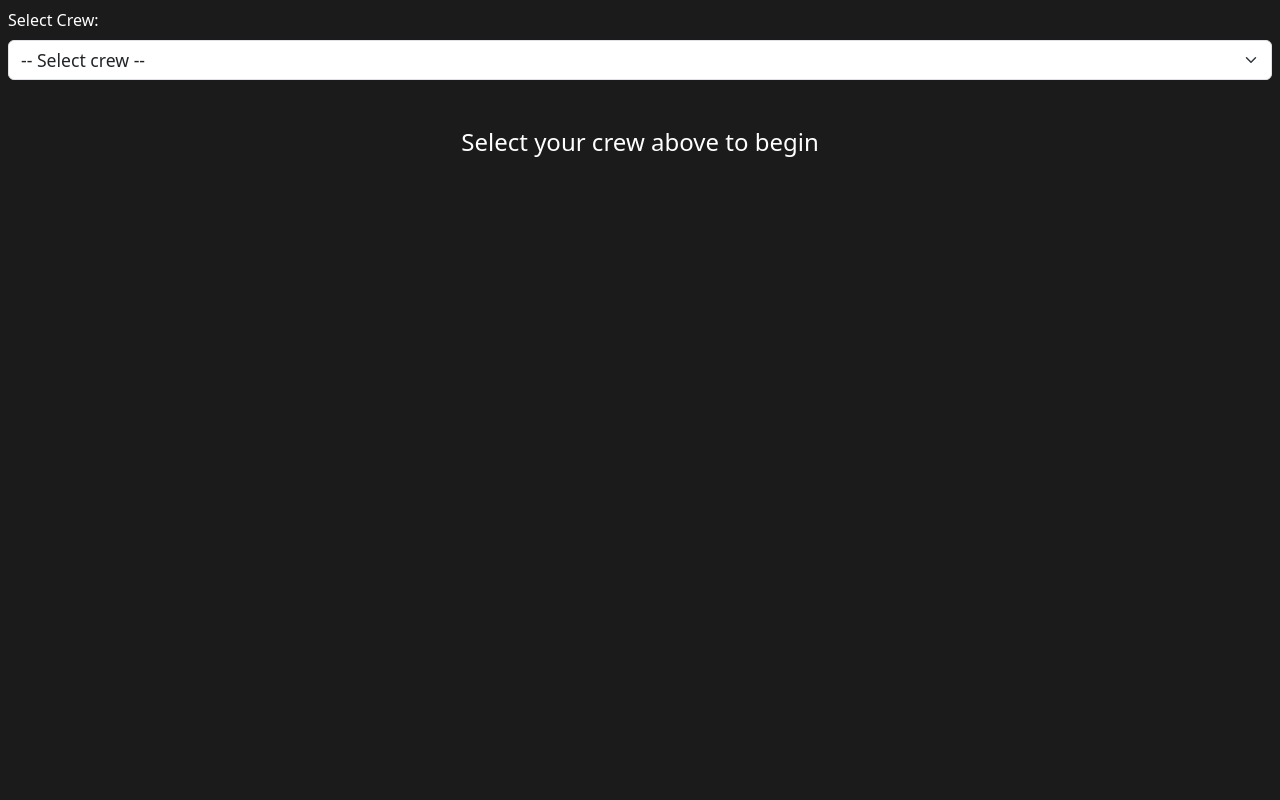
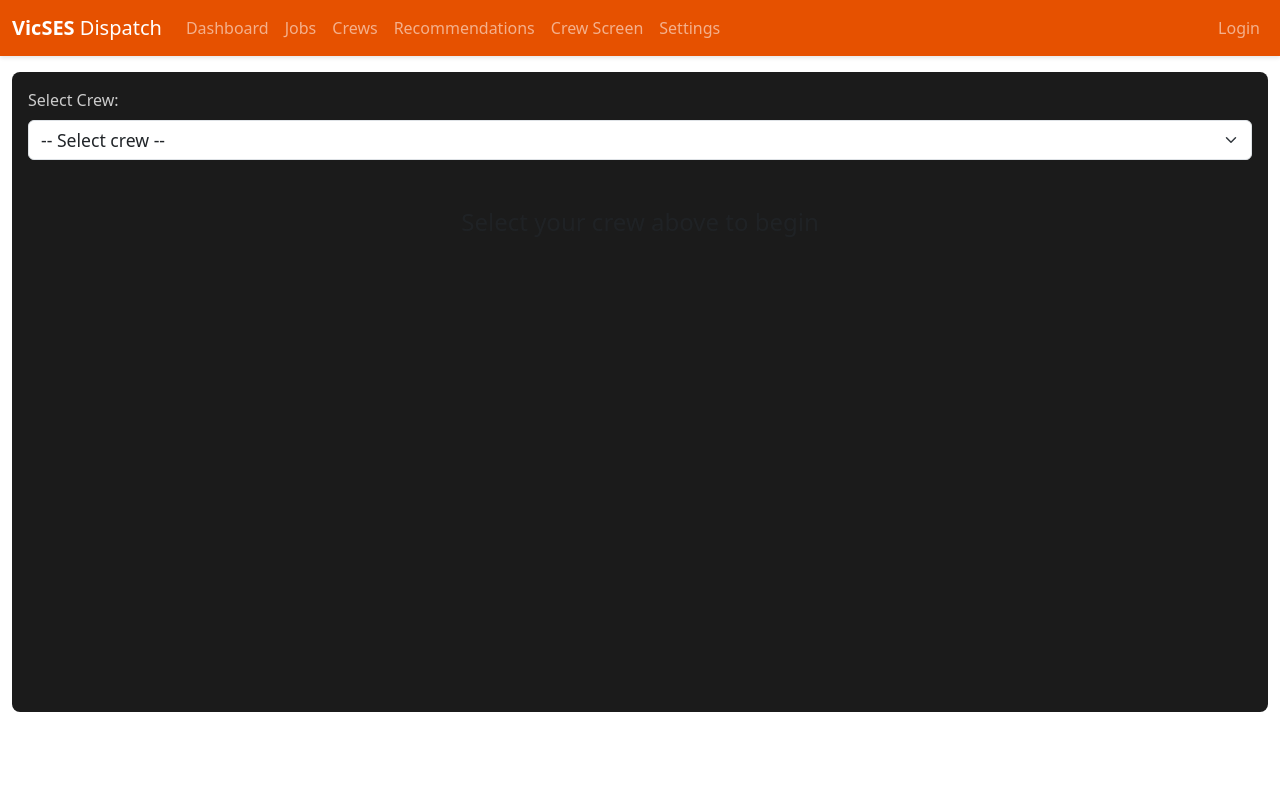
Before and after one commit to joshnz/ses-dispatch, a Django app: page /crew-screen/ in a window 1280 px wide. Run offline with Django 5.2, Linux system fonts and the light colour scheme; data that the repository does not hold is empty; parts of the project's set-up code (start-up, migrations or seed data) failed here and were passed over.

Commit message:
Fix SSE blocking, crew screen navbar, and queue deletion
- Replace SSE streaming with lightweight polling endpoint to avoid
  blocking Gunicorn sync workers (was freezing the app)
- Crew screen now extends base.html so it has the navigation bar
- Fix hx-delete 405 error: allow DELETE method on queue removal view
- Increase Gunicorn to 4 workers with 4 threads each
- Update crew-screen CSS to work within base template layout

Co-Authored-By: Claude Opus 4.6 <noreply@anthropic.com>

```diff
--- a/dispatch/templates/dispatch/crew_screen.html
+++ b/dispatch/templates/dispatch/crew_screen.html
@@ -1,20 +1,19 @@
+{% extends "dispatch/base.html" %}
 {% load static %}
-<!DOCTYPE html>
-<html lang="en">
-<head>
-    <meta charset="UTF-8">
-    <meta name="viewport" content="width=device-width, initial-scale=1.0">
-    <title>SES Crew Screen</title>
-    <link href="https://cdn.jsdelivr.net/npm/bootstrap@5.3.3/dist/css/bootstrap.min.css" rel="stylesheet">
+
+{% block title %}Crew Screen - SES Dispatch{% endblock %}
+
+{% block extra_css %}
 <link rel="stylesheet" href="{% static 'css/crew-screen.css' %}">
 <link rel="manifest" href="{% static 'manifest.json' %}">
 <meta name="theme-color" content="#E65100">
-</head>
-<body class="crew-screen-body">
-    <div class="container-fluid p-2">
+{% endblock %}
+
+{% block content %}
+<div class="crew-screen-wrapper">
     <!-- Crew selector -->
     <div class="crew-selector mb-3">
-            <label for="crew-select" class="form-label text-white">Select Crew:</label>
+        <label for="crew-select" class="form-label">Select Crew:</label>
         <select id="crew-select" class="form-select"
                 onchange="window.location.href='?crew=' + this.value">
             <option value="">-- Select crew --</option>
@@ -34,14 +33,9 @@
         {% include "dispatch/partials/crew_screen_content.html" %}
     </div>
     {% else %}
-        <div class="text-center text-white mt-5">
+    <div class="text-center text-muted mt-5">
         <h4>Select your crew above to begin</h4>
     </div>
     {% endif %}
 </div>
-
-    <script src="https://cdn.jsdelivr.net/npm/bootstrap@5.3.3/dist/js/bootstrap.bundle.min.js"></script>
-    <script src="https://unpkg.com/htmx.org@2.0.4"></script>
-    <script src="{% static 'js/sse.js' %}"></script>
-</body>
-</html>
+{% endblock %}
--- a/dispatch/urls.py
+++ b/dispatch/urls.py
@@ -29,6 +29,6 @@ urlpatterns = [
     path("action/queue/<int:crew_id>/<int:job_id>/", dispatch_actions.remove_from_queue_view),
     path("action/reorder-queue/<int:crew_id>/", dispatch_actions.reorder_queue_view),
 
-    # SSE
-    path("events/", sse.sse_stream, name="sse_stream"),
+    # Real-time updates (polling)
+    path("events/poll/", sse.sse_poll, name="sse_poll"),
 ]
--- a/dispatch/views/dispatch_actions.py
+++ b/dispatch/views/dispatch_actions.py
@@ -5,7 +5,7 @@ from django.contrib.auth.decorators import login_required
 from django.http import HttpResponseBadRequest
 from django.shortcuts import render, redirect, get_object_or_404
 from django.utils import timezone
-from django.views.decorators.http import require_POST
+from django.views.decorators.http import require_POST, require_http_methods
 
 from dispatch.models import Job, Crew, Assignment
 from dispatch.services.queue import (
@@ -218,7 +218,7 @@ def add_to_queue(request, crew_id):
 
 
 @login_required
-@require_POST
+@require_http_methods(["POST", "DELETE"])
 def remove_from_queue_view(request, crew_id, job_id):
     crew = get_object_or_404(Crew, pk=crew_id)
     do_remove_from_queue(crew, job_id)
--- a/dispatch/views/sse.py
+++ b/dispatch/views/sse.py
@@ -1,8 +1,7 @@
-import asyncio
 import json
 import time
 
-from django.http import StreamingHttpResponse
+from django.http import JsonResponse
 
 _last_change = time.time()
 
@@ -13,19 +12,6 @@ def notify_dispatch_change():
     _last_change = time.time()
 
 
-async def sse_stream(request):
-    """Server-Sent Events endpoint for real-time updates."""
-    async def event_generator():
-        last_check = time.time()
-        while True:
-            if _last_change > last_check:
-                last_check = time.time()
-                yield f"event: dispatch-update\ndata: {json.dumps({'ts': last_check})}\n\n"
-            await asyncio.sleep(2)
-
-    response = StreamingHttpResponse(
-        event_generator(), content_type="text/event-stream"
-    )
-    response["Cache-Control"] = "no-cache"
-    response["X-Accel-Buffering"] = "no"
-    return response
+def sse_poll(request):
+    """Lightweight polling endpoint. Returns the last change timestamp."""
+    return JsonResponse({"ts": _last_change})
--- a/static/css/crew-screen.css
+++ b/static/css/crew-screen.css
@@ -1,13 +1,19 @@
-/* SES Dispatch - Crew Screen (Mobile) Styles */
+/* SES Dispatch - Crew Screen Styles */
 
-.crew-screen-body {
+.crew-screen-wrapper {
     background-color: #1B1B1B;
     color: white;
-    min-height: 100vh;
+    min-height: 80vh;
+    padding: 1rem;
+    border-radius: 8px;
 }
 
 .crew-selector .form-select {
     font-size: 1.1rem;
+}
+
+.crew-selector .form-label {
+    color: #ccc;
 }
 
 .crew-status-banner {
@@ -19,13 +25,13 @@
 }
 
 /* Job card on crew screen */
-.crew-screen-body .card {
+.crew-screen-wrapper .card {
     background-color: #2c2c2c;
     border-color: #444;
     color: #eee;
 }
 
-.crew-screen-body .card-header {
+.crew-screen-wrapper .card-header {
     background-color: #333;
     border-color: #444;
 }
@@ -47,7 +53,7 @@
 .bg-priority-3 { background-color: #198754 !important; }
 
 /* Big action buttons */
-.crew-screen-body .btn-lg {
+.crew-screen-wrapper .btn-lg {
     font-size: 1.2rem;
     padding: 12px;
 }
--- a/static/js/sse.js
+++ b/static/js/sse.js
@@ -1,13 +1,29 @@
-/* SSE (Server-Sent Events) client for real-time dispatch updates */
+/* Real-time dispatch updates via polling.
+   SSE with sync Gunicorn workers holds one thread per connection,
+   so we use lightweight polling instead. */
 (function() {
-    const evtSource = new EventSource("/events/");
+    var pollInterval = 5000;
+    var lastTs = 0;
 
-    evtSource.addEventListener("dispatch-update", function(e) {
-        // Trigger HTMX event so all listening elements refresh
-        htmx.trigger(document.body, "dispatch-changed");
-    });
+    function poll() {
+        fetch("/events/poll/")
+            .then(function(r) { return r.json(); })
+            .then(function(data) {
+                if (data.ts > lastTs) {
+                    lastTs = data.ts;
+                    if (lastTs > 0) {
+                        htmx.trigger(document.body, "dispatch-changed");
+                    }
+                }
+            })
+            .catch(function() {});
+    }
 
-    evtSource.onerror = function() {
-        console.warn("SSE connection lost. Reconnecting...");
-    };
+    // Initial timestamp fetch (don't trigger update on first load)
+    fetch("/events/poll/")
+        .then(function(r) { return r.json(); })
+        .then(function(data) { lastTs = data.ts; })
+        .catch(function() {});
+
+    setInterval(poll, pollInterval);
 })();
```
Also changed, not shown: 1 other file. Lines whose indentation alone changed are shown as unchanged.
